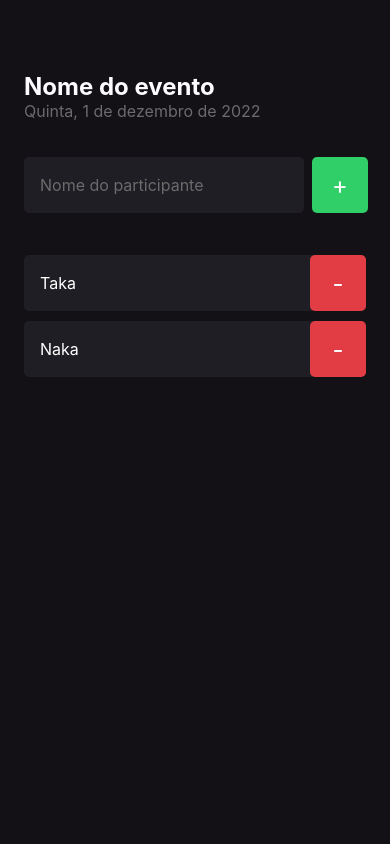
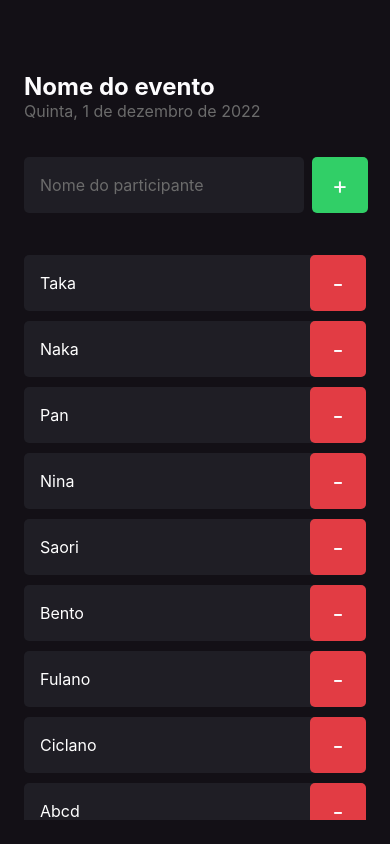
Before and after one commit to takagui/event-app-rocketseat, a React Native app: screen / in a window 390 px wide. Built offline with nearby package versions, Linux system fonts and the light colour scheme.

Commit message:
feat: list participants

```diff
--- a/src/screens/Home/index.tsx
+++ b/src/screens/Home/index.tsx
@@ -3,13 +3,63 @@ import {
   TextInput,
   View,
   TouchableOpacity,
+  ScrollView,
+  FlatList,
 } from 'react-native';
 
 import { Participant } from '../../components/Participant';
 
 import { styles } from './styles';
 
+interface IParticipant {
+  id: number;
+  name: string;
+}
+
 export function Home() {
+  const participants: IParticipant[] = [
+    {
+      id: 1,
+      name: 'Taka',
+    },
+    {
+      id: 2,
+      name: 'Naka',
+    },
+    {
+      id: 3,
+      name: 'Pan',
+    },
+    {
+      id: 5,
+      name: 'Nina',
+    },
+    {
+      id: 6,
+      name: 'Saori',
+    },
+    {
+      id: 7,
+      name: 'Bento',
+    },
+    {
+      id: 8,
+      name: 'Fulano',
+    },
+    {
+      id: 9,
+      name: 'Ciclano',
+    },
+    {
+      id: 10,
+      name: 'Abcd',
+    },
+    {
+      id: 11,
+      name: 'Abcde',
+    },
+  ];
+
   function handleParticipantAdd() {
     console.log('Você clicou no botão adicionar participante');
   }
@@ -44,8 +94,24 @@ export function Home() {
         </TouchableOpacity>
       </View>
 
-      <Participant name='Taka' onRemove={() => handleParticipantRemove('Taka')} />
-      <Participant name='Naka' onRemove={() => handleParticipantRemove('Naka')} />
+
+      <FlatList
+        data={participants}
+        keyExtractor={item => item.name}
+        showsVerticalScrollIndicator={false}
+        renderItem={({ item }) => (
+          <Participant
+            key={item.id}
+            name={item.name}
+            onRemove={() => handleParticipantRemove(item.name)}
+          />
+        )}
+        ListEmptyComponent={() => (
+          <Text style={styles.listEmptyText}>
+            Ninguém chegou no evento ainda? Adicione participantes a sua lista de presença.
+          </Text>
+        )}
+      />
     </View>
   )
 }
--- a/src/screens/Home/styles.ts
+++ b/src/screens/Home/styles.ts
@@ -42,5 +42,10 @@ export const styles = StyleSheet.create({
   buttonText: {
     color: '#FDFCFE',
     fontSize: 24,
-  }
+  },
+  listEmptyText: {
+    color: '#FFF',
+    fontSize: 14,
+    textAlign: 'center',
+  },
 });
```
